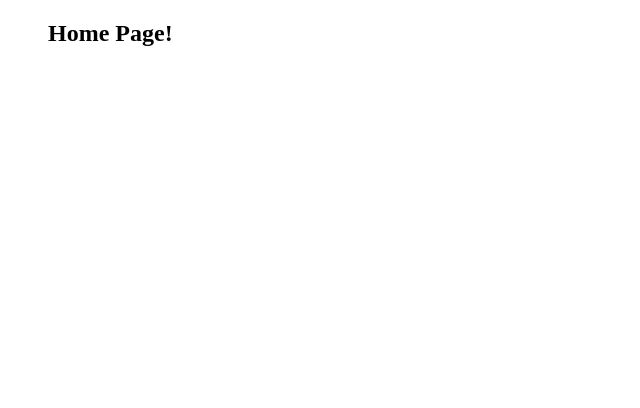
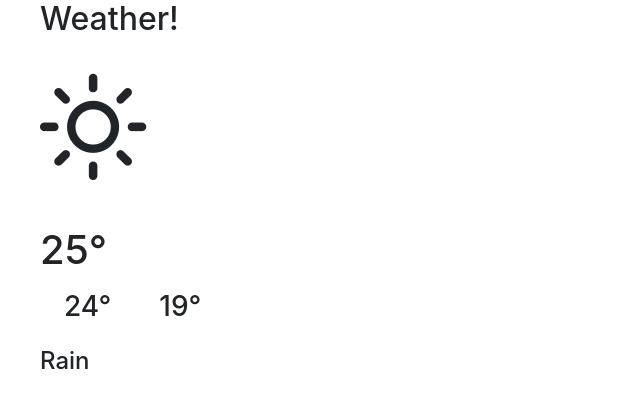
Before and after one commit to Jas802/react-daily-planner, a React (Create React App) app: page / in a window 1280 px wide. Shown: the top 408 px of the page, without its empty margins (0-640 px from the left). Built offline with nearby package versions, Linux system fonts and the light colour scheme.

Commit message:
started weather templete

```diff
--- a/src/components/App.js
+++ b/src/components/App.js
@@ -1,6 +1,9 @@
 import React from 'react';
 import { Component } from 'react';
 import { BrowserRouter as Router, Route, Switch } from 'react-router-dom';
+
+import 'weather-icons/css/weather-icons.css'
+import 'bootstrap/dist/css/bootstrap.min.css'
 
 import Login from './Login'
 import Calendar from './Calendar'
@@ -14,10 +17,10 @@ function App() {
         <header>
             <ul>
               <Switch>
-                <Route exact path="/" component={Home} />
+                <Route exact path="/" component={Weather} />
                 <Route exact path="/login" component={Login} />
-                <Route exact path="/calendar" component={Calendar} />
-                <Route exact path="/weather" component={Weather} />
+                {/* <Route exact path="/calendar" component={Calendar} /> */}
+                {/* <Route exact path="/weather" component={Weather} /> */}
               </Switch>
             </ul>
         </header>
--- a/src/components/Calendar.js
+++ b/src/components/Calendar.js
@@ -3,7 +3,7 @@ import React from 'react'
 export default function Calendar() {
     return (
         <div>
-            <h2>Calendar</h2>
+            <h2>Calendar!</h2>
         </div>
     )
 }
--- a/src/components/Weather.js
+++ b/src/components/Weather.js
@@ -2,8 +2,27 @@ import React from 'react'
 
 export default function Weather() {
     return (
-        <div>
-            <h2>Weather!</h2>
+        <div className="weather-app-container">
+            <div className="cards">
+                <h2>Weather!</h2>
+                <h5 className="py-4">
+                    <i className='wi wi-day-sunny display-1'  />
+                </h5>
+                <h1 className="py-2">25&deg;</h1>
+                {/** show temparature range */}
+                {tempRange(24,19)}
+
+                <h4 className="py-3">Rain</h4>
+            </div>
         </div>
     )
 }
+
+function tempRange(min,max) {
+    return (
+        <h3>
+            <span className="px-4">{min}&deg;</span>
+            <span className="px-4">{max}&deg;</span>
+        </h3>
+    )
+}
```
